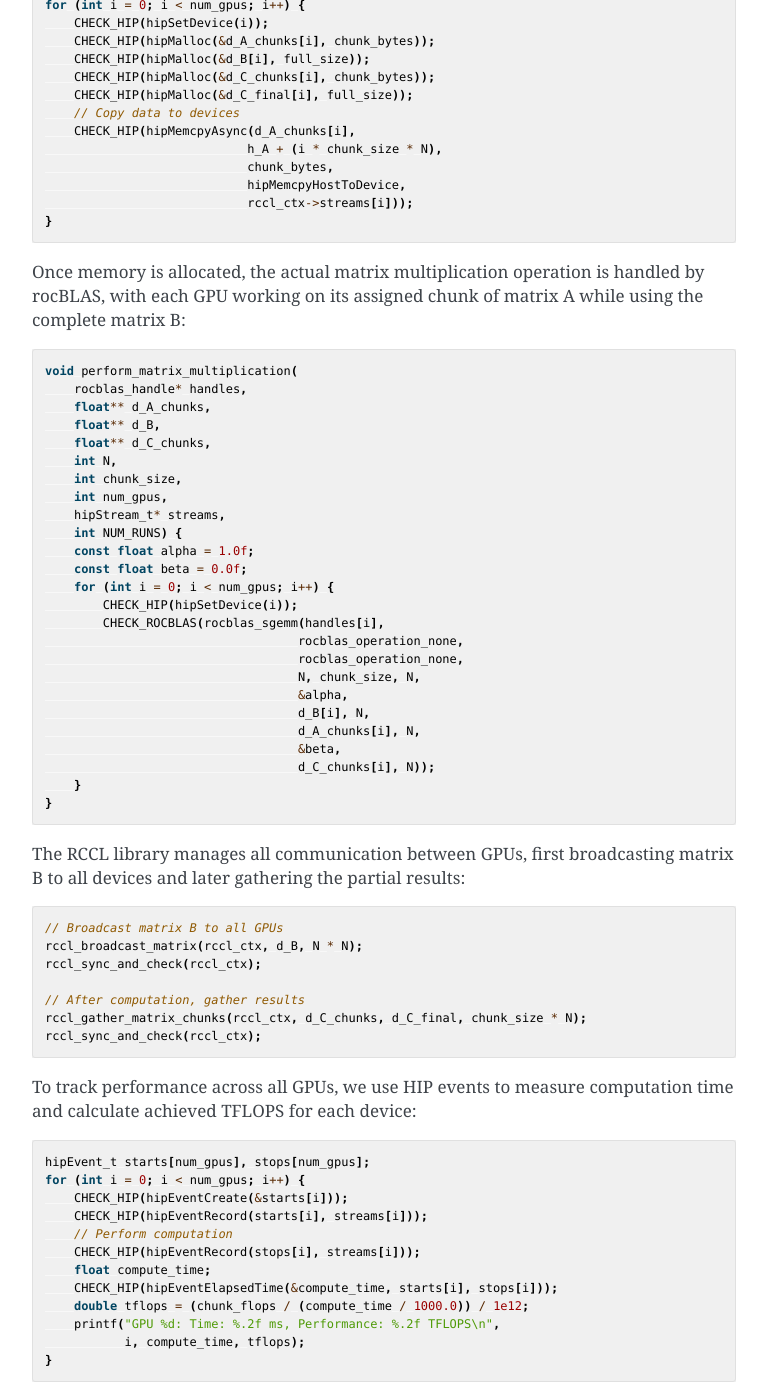
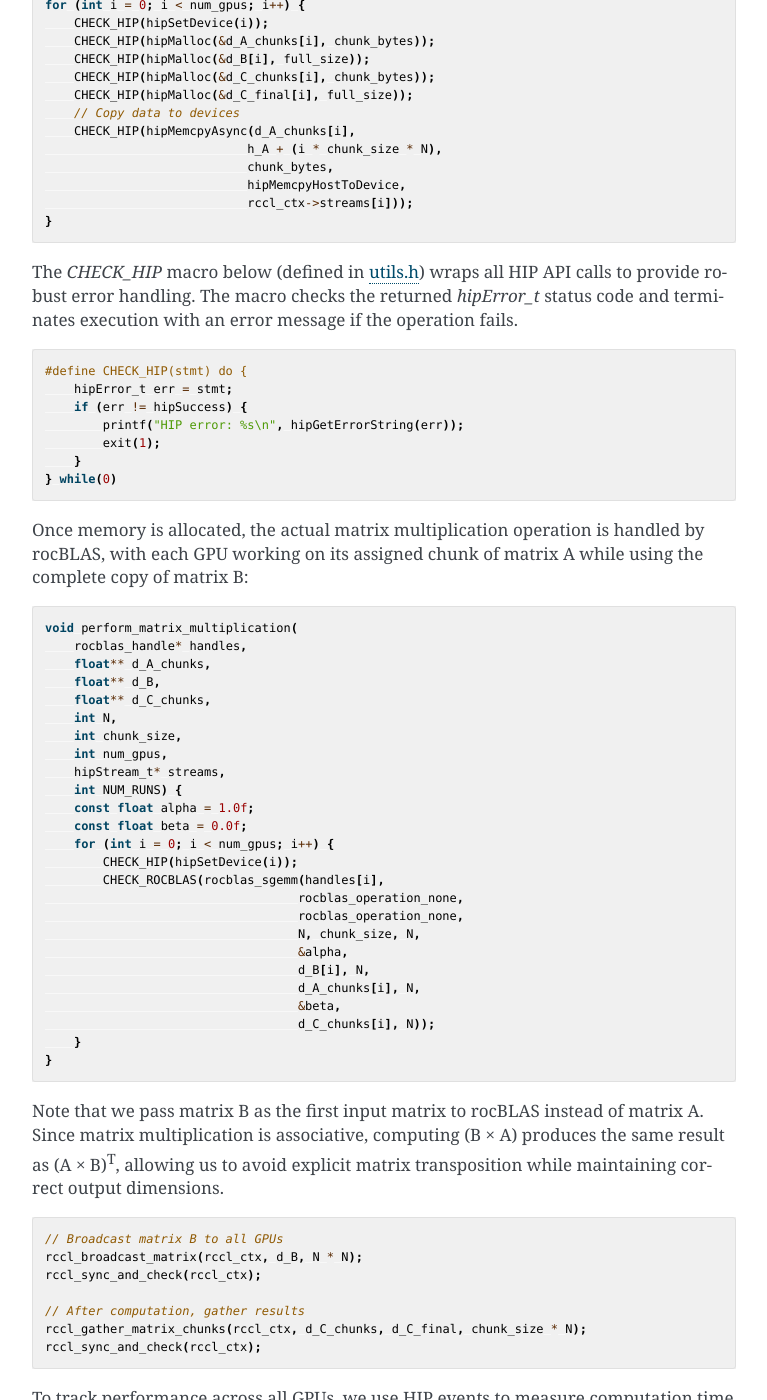
Before and after one commit to pebblesandweeds/rccl_gpu_matmul, a Sphinx documentation site: the page built from docs/source/rccl_gpu_matmul.rst, in a window 1280 px wide and 1400 px high, scrolled down 7421 px. Shown: the whole window, without its empty margins (366-1133 px from the left). Built offline with Sphinx 7.4.7, drawn with Linux system fonts in a browser that asks for light colours.

Commit message:
Blog edits

```diff
--- a/docs/source/rccl_gpu_matmul.rst
+++ b/docs/source/rccl_gpu_matmul.rst
@@ -151,8 +151,7 @@
 Through this design, we minimize the overhead inherent in distributed computation while maximizing hardware utilization. The approach scales efficiently with additional GPUs while preserving the computational benefits of rocBLAS's optimized matrix operations on each device.
 
 Code Walkthrough
-^^^^^^^^^^^^^^^^^
-
+^^^^^^^^^^^^^^^^
 Let's walk through the key components of our multi-GPU matrix multiplication implementation, examining how RCCL coordination, memory management, and computation work together to achieve high performance.
 
 The first critical phase involves setting up the RCCL context and allocating memory across our GPU array. Each GPU needs its own chunk of matrix A, a full copy of matrix B, and space for its portion of the result matrix C:
@@ -175,37 +174,49 @@
                                rccl_ctx->streams[i]));
    }
 
-Once memory is allocated, the actual matrix multiplication operation is handled by rocBLAS, with each GPU working on its assigned chunk of matrix A while using the complete matrix B:
+The `CHECK_HIP` macro below (defined in `utils.h <https://github.com/pebblesandweeds/rccl_gpu_matmul/blob/main/c/include/utils.h>`_) wraps all HIP API calls to provide robust error handling. The macro checks the returned `hipError_t` status code and terminates execution with an error message if the operation fails.
 
 .. code-block:: c
 
-   void perform_matrix_multiplication(
-       rocblas_handle* handles,
-       float** d_A_chunks,
-       float** d_B,
-       float** d_C_chunks,
-       int N,
-       int chunk_size,
-       int num_gpus,
-       hipStream_t* streams,
-       int NUM_RUNS) {
-       const float alpha = 1.0f;
-       const float beta = 0.0f;
-       for (int i = 0; i < num_gpus; i++) {
-           CHECK_HIP(hipSetDevice(i));
-           CHECK_ROCBLAS(rocblas_sgemm(handles[i],
-                                      rocblas_operation_none,
-                                      rocblas_operation_none,
-                                      N, chunk_size, N,
-                                      &alpha,
-                                      d_B[i], N,
-                                      d_A_chunks[i], N,
-                                      &beta,
-                                      d_C_chunks[i], N));
+   #define CHECK_HIP(stmt) do {
+       hipError_t err = stmt;
+       if (err != hipSuccess) {
+           printf("HIP error: %s\n", hipGetErrorString(err));
+           exit(1);
        }
-   }
+   } while(0)
 
-The RCCL library manages all communication between GPUs, first broadcasting matrix B to all devices and later gathering the partial results:
+Once memory is allocated, the actual matrix multiplication operation is handled by rocBLAS, with each GPU working on its assigned chunk of matrix A while using the complete copy of matrix B:
+
+.. code-block:: c
+
+  void perform_matrix_multiplication(
+      rocblas_handle* handles,
+      float** d_A_chunks,
+      float** d_B,
+      float** d_C_chunks,
+      int N,
+      int chunk_size,
+      int num_gpus,
+      hipStream_t* streams,
+      int NUM_RUNS) {
+      const float alpha = 1.0f;
+      const float beta = 0.0f;
+      for (int i = 0; i < num_gpus; i++) {
+          CHECK_HIP(hipSetDevice(i));
+          CHECK_ROCBLAS(rocblas_sgemm(handles[i],
+                                     rocblas_operation_none,
+                                     rocblas_operation_none,
+                                     N, chunk_size, N,
+                                     &alpha,
+                                     d_B[i], N,
+                                     d_A_chunks[i], N,
+                                     &beta,
+                                     d_C_chunks[i], N));
+      }
+  }
+
+Note that we pass matrix B as the first input matrix to rocBLAS instead of matrix A. Since matrix multiplication is associative, computing (B × A) produces the same result as (A × B)\ :sup:`T`, allowing us to avoid explicit matrix transposition while maintaining correct output dimensions.
 
 .. code-block:: c
 
```
